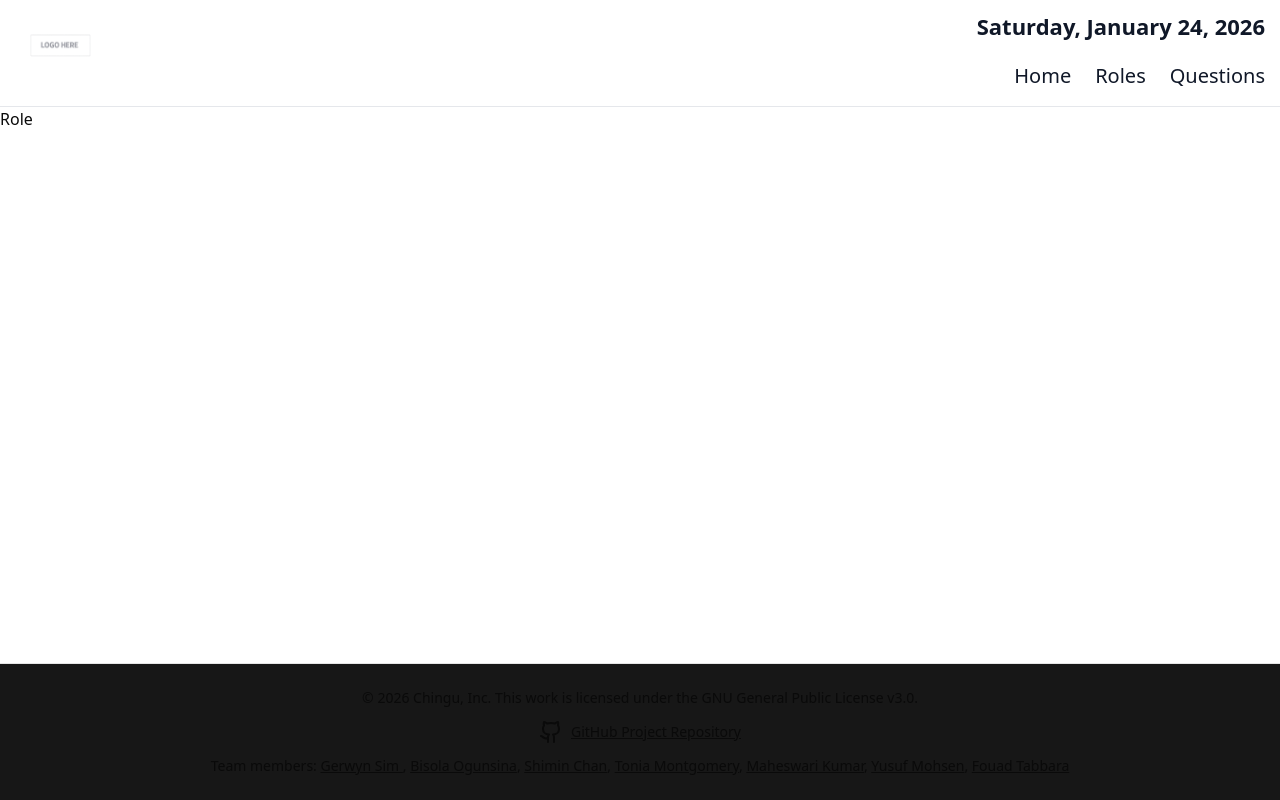
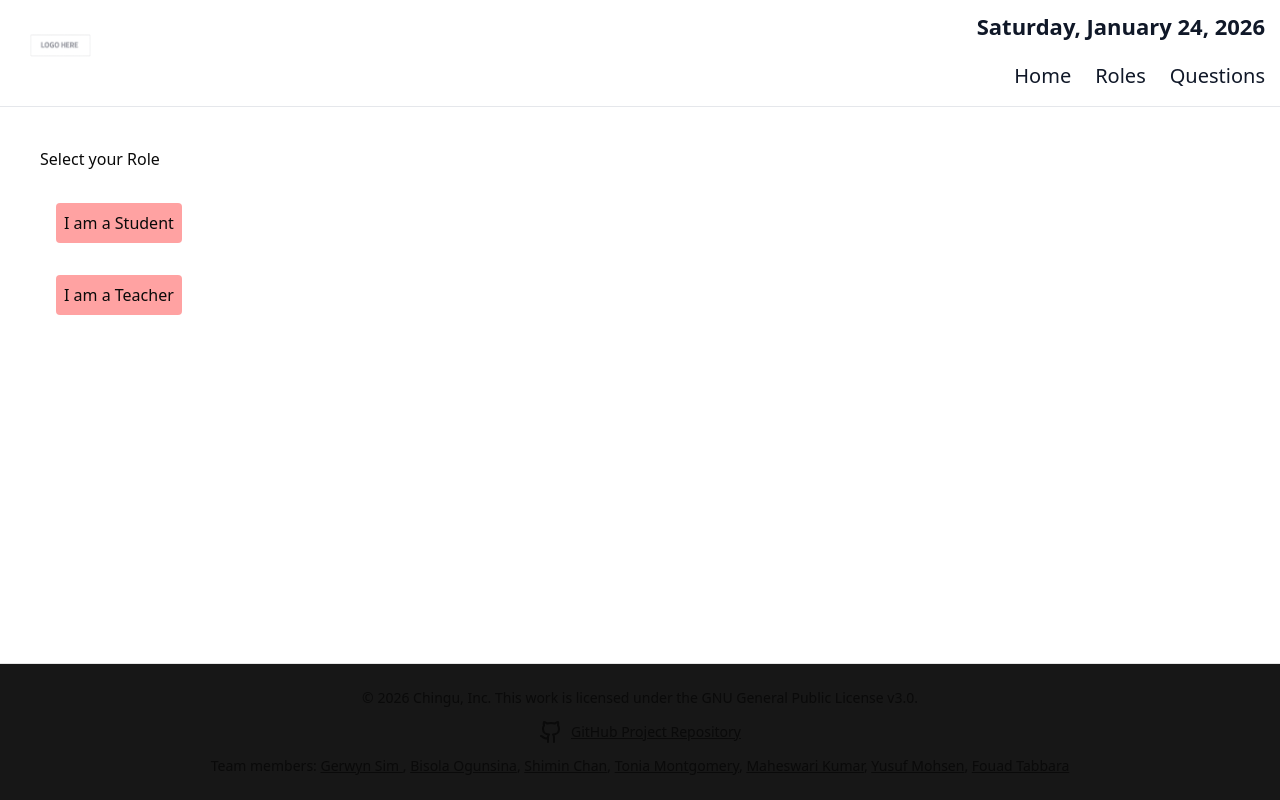
Before and after one commit to chingu-voyages/V59-tier3-team-37, a Next.js app: page /role in a window 1280 px wide. Built offline with nearby package versions, Linux system fonts and the light colour scheme.

Commit message:
Navigation + route protection / Add route guards (#31)

```diff
--- /dev/null
+++ b/app/(routes)/role/actions.ts
@@ -0,0 +1,19 @@
+// app/role/actions.ts
+"use server";
+
+import { cookies } from "next/headers";
+import { redirect } from "next/navigation";
+
+export async function selectRole(role: string) {
+  // Set the cookie (valid for 7 days, for example)
+  const cookies1 = await cookies();
+  cookies1.set("user_role", role, {
+    secure: true,
+    httpOnly: true,
+    path: "/",
+    maxAge: 60 * 60 * 24 * 7,
+  });
+
+  // Redirect the user to questions immediately after selection
+  redirect("/questions");
+}
--- a/app/(routes)/role/page.tsx
+++ b/app/(routes)/role/page.tsx
@@ -1,4 +1,35 @@
-const Role = () => {
-  return <div>Role</div>;
-};
-export default Role;
+// app/role/page.tsx
+import { selectRole } from "./actions";
+
+export default function RolePage() {
+  return (
+    <div className="flex flex-col gap-4 p-10">
+      <h1>Select your Role</h1>
+      <form>
+        {/* Pass the role to the server action */}
+        <button
+          formAction={async () => {
+            "use server";
+            await selectRole("student");
+          }}
+          className="bg-red-300 p-2 rounded m-4"
+          type='button'
+
+        >
+          I am a Student
+        </button>
+        <br />
+        <button
+          formAction={async () => {
+            "use server";
+            await selectRole("teacher");
+          }}
+          className="bg-red-300 p-2 rounded m-4"
+          type='button'
+        >
+          I am a Teacher
+        </button>
+      </form>
+    </div>
+  );
+}
--- /dev/null
+++ b/middleware.ts
@@ -0,0 +1,27 @@
+// middleware.ts
+
+import type { NextRequest } from "next/server";
+import { NextResponse } from "next/server";
+
+export function middleware(request: NextRequest) {
+  // 1. Define the protected path(s)
+  const isQuestionsPage = request.nextUrl.pathname.startsWith("/questions");
+
+  // 2. Check for the role cookie
+  // 'user_role' is the name of the cookie we will set later
+  const hasRole = request.cookies.has("user_role");
+
+  // 3. The Logic: If trying to access questions without a role, redirect.
+  if (isQuestionsPage && !hasRole) {
+    // Construct the URL for the redirect
+    const roleUrl = new URL("/role", request.url);
+
+    // Optional: Pass the original URL as a query param to redirect back later
+    roleUrl.searchParams.set("from", request.nextUrl.pathname);
+
+    return NextResponse.redirect(roleUrl);
+  }
+
+  // 4. If all checks pass, continue to the requested page
+  return NextResponse.next();
+}
```
